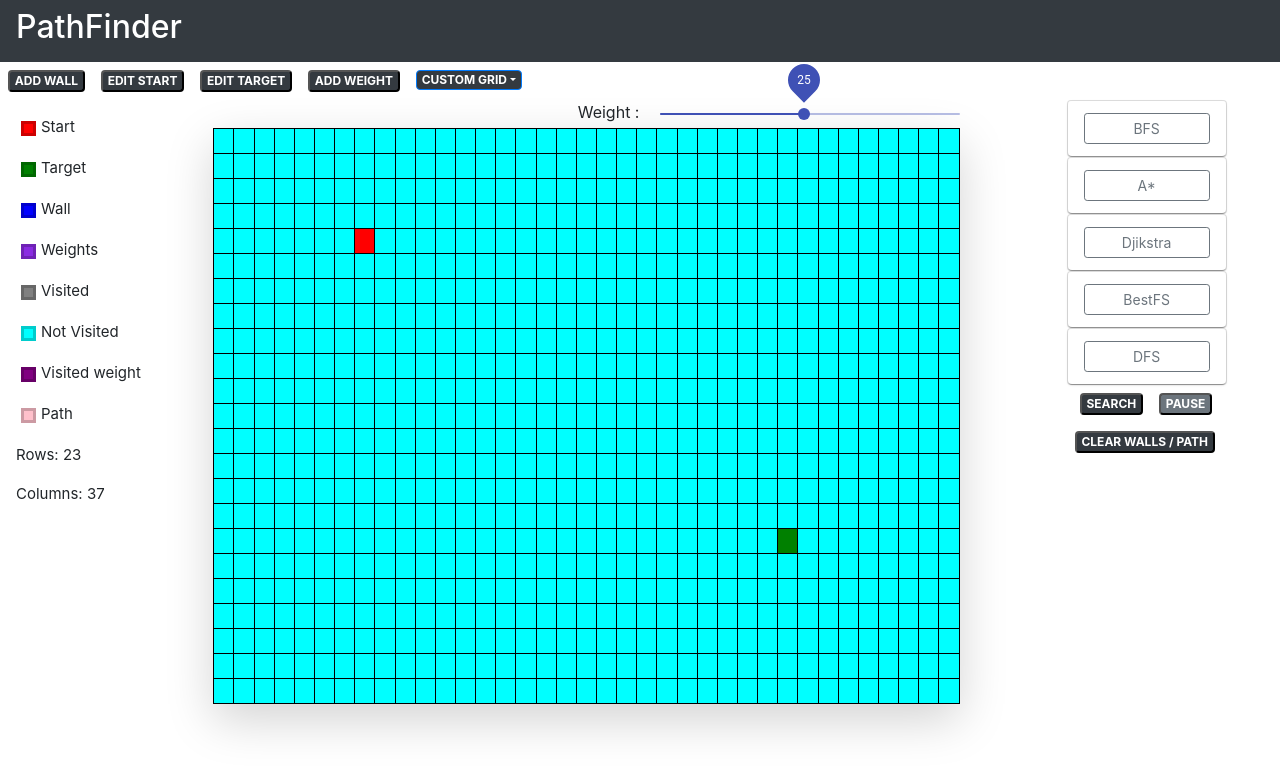
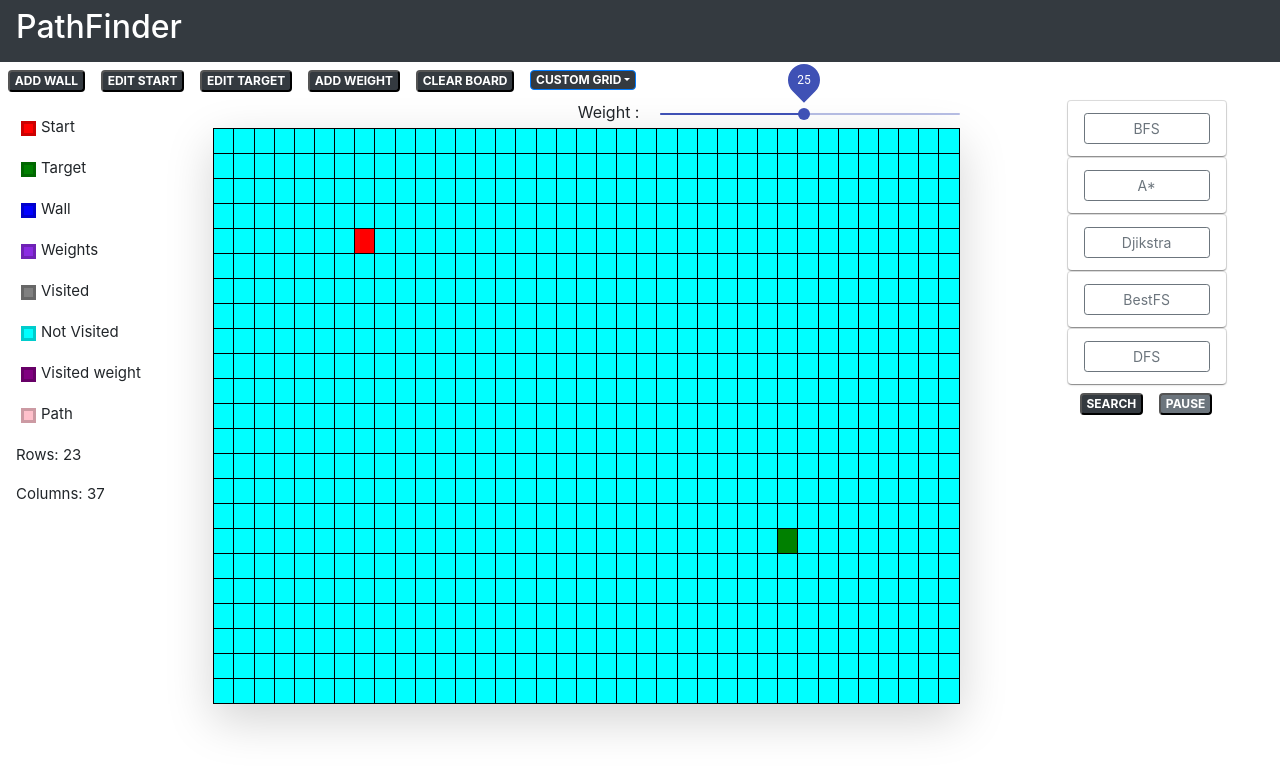
Before and after one commit to NiharikaVadlamudi/Path-Finding-Microsoft-Project-Team-Phoenix-, a React (Create React App) app: page / in a window 1280 px wide. Shown: the top 772 px of the page. Built offline with nearby package versions, Linux system fonts and the light colour scheme.

Commit message:
changed position of clear board

```diff
--- a/src/components/Agent.jsx
+++ b/src/components/Agent.jsx
@@ -30,7 +30,6 @@ class Agent extends Component {
       algo: undefined,
       startStopButton: { id: glob.startSearchButtonId, label: "SEARCH", status: false },
       pauseResumeButton: { id: glob.pauseResumeButtonId, label: "PAUSE", status: false, disable: true },
-      clearWallsButton: { id: glob.clearWallsButtonId, label: "CLEAR WALLS / PATH", status: false },
       period: 5,
       neigh: undefined,
       heur: undefined,
@@ -262,39 +261,18 @@ class Agent extends Component {
     clearInterval(this.periodicStep);
   }
 
-  buttonOverlays = (message, button) =>
-  {
-    let buttonOverlay = <OverlayTrigger
-    placement="left"
-    delay={{ show: 250, hide: 400 }}
-    overlay={
-      <Tooltip id="button-tooltip" {...this.props} >
-        {message}
-      </Tooltip>
-    }
-    ><div>
-    {button}
-    </div>
-    </OverlayTrigger>
-    return buttonOverlay
-  }
 
 
   render() {
     let pauseOverlay = <Button el={this.state.pauseResumeButton} onSelectOption={this.handlePauseResume} />
     if(this.state.startStopButton.status === false)
     {
-      pauseOverlay = this.buttonOverlays("Pause disabled when Algorithm is not running", pauseOverlay )
+      pauseOverlay = this.props.buttonOverlays("Pause disabled when Algorithm is not running", pauseOverlay )
     }
     let searchOverlay = <Button el={this.state.startStopButton} onSelectOption={this.handleStartStop} />
     if(this.props.gridState.targetLoc === undefined || this.props.gridState.startLoc === undefined || this.state.algo === undefined)
     {
-      searchOverlay = this.buttonOverlays("Algorithm not selected", searchOverlay )
-    }
-    let clearBoardOverlay = <Button el={this.state.clearWallsButton} onSelectOption={this.props.handleclearWalls} />
-    if(this.state.startStopButton.status)
-    {
-      clearBoardOverlay = this.buttonOverlays("Cannot clear board while algorithm is in Search mode", clearBoardOverlay )
+      searchOverlay = this.props.buttonOverlays("Algorithm not selected", searchOverlay )
     }
 
     return (
@@ -335,7 +313,6 @@ class Agent extends Component {
       {searchOverlay}
       {pauseOverlay}
       </div>
-      {clearBoardOverlay}
 
 
 
--- a/src/components/Grid.jsx
+++ b/src/components/Grid.jsx
@@ -16,6 +16,8 @@ import ModalFooter from 'react-bootstrap/ModalFooter';
 import { makeStyles } from '@material-ui/core/styles';
 import Typography from '@material-ui/core/Typography';
 import Slider from '@material-ui/core/Slider';
+import OverlayTrigger from 'react-bootstrap/OverlayTrigger'
+import Tooltip from 'react-bootstrap/Tooltip'
 
 
 function assert(condition, message) {
@@ -41,6 +43,7 @@ class Grid extends Component {
       { id: glob.targetButtonId, label: "EDIT TARGET", status: false, disable: false },
       { id: glob.weightButtonId, label: "ADD WEIGHT", status: false, disable: false },
     ],
+    clearWallsButton: { id: glob.clearWallsButtonId, label: "CLEAR BOARD", status: false },
     showModal: false,
     ModalMessage: "",
     Analysis: undefined,
@@ -461,6 +464,24 @@ class Grid extends Component {
     }
   }
 
+  buttonOverlays = (message, button) =>
+  {
+    let buttonOverlay = <OverlayTrigger
+    placement="left"
+    delay={{ show: 250, hide: 400 }}
+    overlay={
+      <Tooltip id="button-tooltip" {...this.props} >
+        {message}
+      </Tooltip>
+    }
+    ><div>
+    {button}
+    </div>
+    </OverlayTrigger>
+    return buttonOverlay
+  }
+
+
   render() {
     // console.log("grid", this.state.drawAllowed)
 
@@ -468,6 +489,11 @@ class Grid extends Component {
 
     if (this.state.Analysis != undefined) {
       analysis = this.state.Analysis
+    }
+    let clearBoardOverlay = <Button el={this.state.clearWallsButton} onSelectOption={this.handleClearWalls} />
+    if(this.state.drawAllowed==false)
+    {
+      clearBoardOverlay = this.buttonOverlays("Cannot clear board while algorithm is in Search mode", clearBoardOverlay )
     }
 
     return (
@@ -480,6 +506,8 @@ class Grid extends Component {
           {this.state.drawButtons.map(
             el => <Button key={el.id} el={el} onSelectOption={this.handleSelectDrawMode} />
           )}
+          {clearBoardOverlay}
+
 
           <Dropdown>
             <Dropdown.Toggle className="badge m-2 badge-dark" id="dropdown-basic">
@@ -566,10 +594,11 @@ class Grid extends Component {
                 handleStep={this.handleStep}
                 handleChecks={this.handleChecks}
                 clearLastAlgo={this.clearLastAlgo}
-                handleclearWalls={this.handleClearWalls}
+                handleClearWalls={this.handleClearWalls}
                 handleAlgo={this.handleAlgo}
                 setModalValues={this.setModalValues}
                 setAnalysis={this.setAnalysis}
+                buttonOverlays={this.buttonOverlays}
               />
             </Col>
           </Row>
--- a/src/components/global.jsx
+++ b/src/components/global.jsx
@@ -27,7 +27,6 @@ export default {
 
     searchPhaseId : 1,
     designPhaseId : -1,
-    // clearBoardButtonId : 3,
 
     startStopButtonId:1,
     pauseResumeButtonId:2,
```
Also changed, not shown: src/components/NavBar.jsx (+0 -9 lines).
